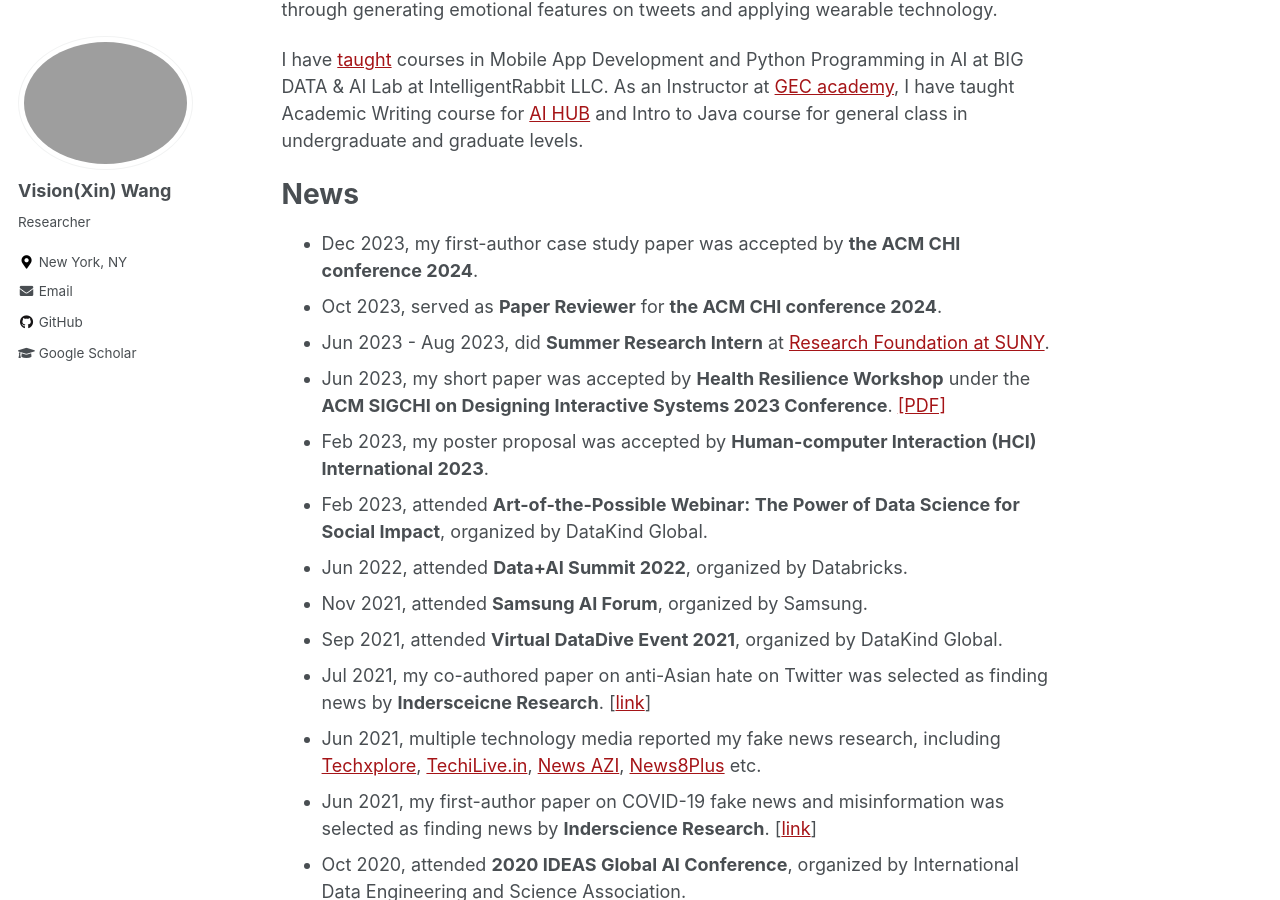
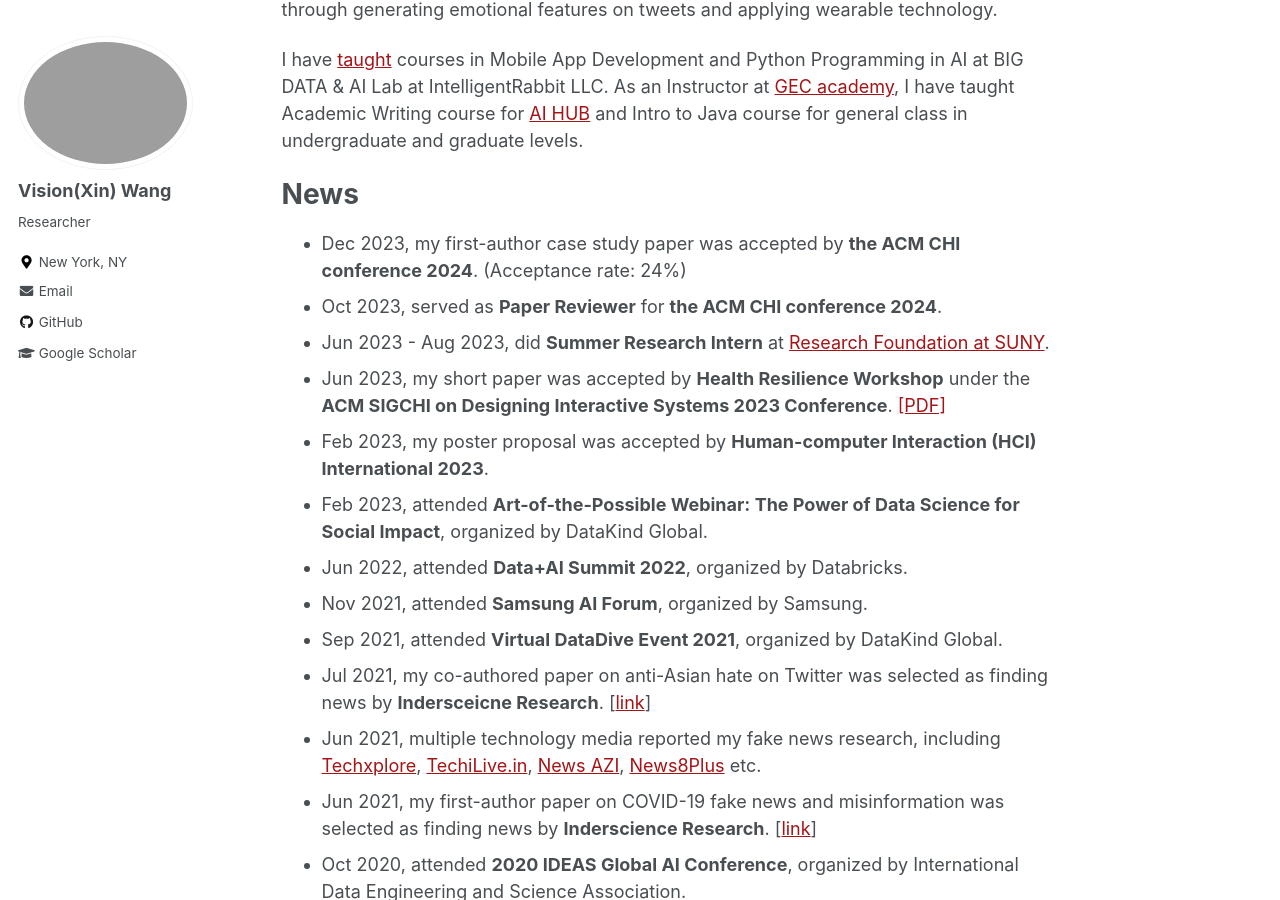
Before and after one commit to xin-wang-kr/xin-wang-kr.github.io, a Jekyll site: the page built from _pages/about.md, in a window 1280 px wide and 900 px high, scrolled down 751 px. Built offline with Jekyll 4.4.1, drawn with Linux system fonts in a browser that asks for light colours.

Commit message:
Update about.md

```diff
--- a/_pages/about.md
+++ b/_pages/about.md
@@ -28,7 +28,7 @@
 As an Instructor at [GEC academy](https://www.gecacademy.com/), I have taught Academic Writing course for [AI HUB](https://www.gecacademy.com/ai-hub) and Intro to Java course for general class in undergraduate and graduate levels.
 
 # News
-* Dec 2023, my first-author case study paper was accepted by __the ACM CHI conference 2024__.
+* Dec 2023, my first-author case study paper was accepted by __the ACM CHI conference 2024__. (Acceptance rate: 24%)
 * Oct 2023, served as __Paper Reviewer__ for __the ACM CHI conference 2024__.
 * Jun 2023 - Aug 2023, did __Summer Research Intern__ at [Research Foundation at SUNY](https://www.rfsuny.org/).
 * Jun 2023, my short paper was accepted by __Health Resilience Workshop__ under the __ACM SIGCHI on Designing Interactive Systems 2023 Conference__. [[PDF]](https://bpb-us-e1.wpmucdn.com/sites.psu.edu/dist/0/165972/files/2023/07/Xin-Wang-Improving-Patient-Experience-Feedback-Collection-for-Healthcare-Providers-through-Human-centered-Chatbot-Application.pdf)
```
